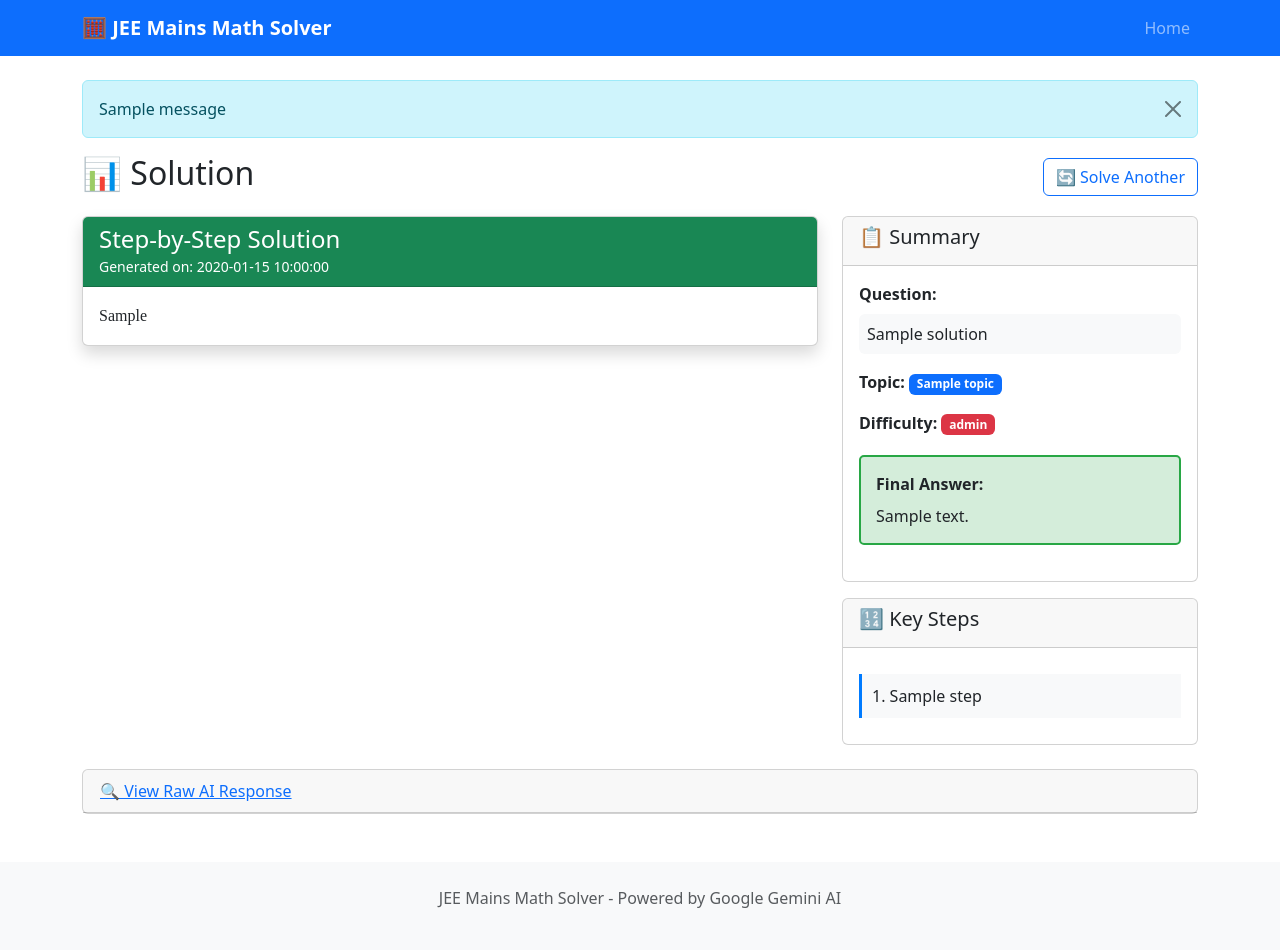
After one commit to bhaumikmango/JEE-Main-Maths-Solver, a Python web app: template templates/solution.html in a window 1280 px wide. The commit adds this page. Run offline with Jinja, Linux system fonts and the light colour scheme; the template is opened without the code that fills it: most values are stand-ins (such as "Sample title", 1, 10 or a date in 2020); one stand-in notice (Sample message) is shown; some libraries are stand-ins or nearby versions.

Commit message:
Add files via upload

```diff
--- /dev/null
+++ b/templates/base.html
@@ -0,0 +1,81 @@
+<!-- templates/base.html -->
+<!DOCTYPE html>
+<html lang="en">
+<head>
+    <meta charset="UTF-8">
+    <meta name="viewport" content="width=device-width, initial-scale=1.0">
+    <title>{% block title %}JEE Mains Math Solver{% endblock %}</title>
+    <link href="https://cdnjs.cloudflare.com/ajax/libs/bootstrap/5.3.0/css/bootstrap.min.css" rel="stylesheet">
+    <link href="https://cdnjs.cloudflare.com/ajax/libs/highlight.js/11.9.0/styles/default.min.css" rel="stylesheet">
+    <link rel="stylesheet" href="https://cdnjs.cloudflare.com/ajax/libs/katex/0.16.8/katex.min.css">
+    <style>
+        .math-container {
+            font-family: 'Times New Roman', serif;
+            line-height: 1.6;
+        }
+        .solution-step {
+            margin: 10px 0;
+            padding: 10px;
+            border-left: 3px solid #007bff;
+            background-color: #f8f9fa;
+        }
+        .final-answer {
+            background-color: #d4edda;
+            border: 2px solid #28a745;
+            border-radius: 5px;
+            padding: 15px;
+            margin: 20px 0;
+        }
+        .navbar-brand {
+            font-weight: bold;
+        }
+        .question-input {
+            min-height: 100px;
+        }
+        .loading {
+            display: none;
+        }
+    </style>
+</head>
+<body>
+    <nav class="navbar navbar-expand-lg navbar-dark bg-primary">
+        <div class="container">
+            <a class="navbar-brand" href="{{ url_for('index') }}">🧮 JEE Mains Math Solver</a>
+            <div class="navbar-nav ms-auto">
+                <a class="nav-link" href="{{ url_for('index') }}">Home</a>
+            </div>
+        </div>
+    </nav>
+
+    <main class="container mt-4">
+        {% with messages = get_flashed_messages(with_categories=true) %}
+            {% if messages %}
+                <div class="row">
+                    <div class="col-12">
+                        {% for category, message in messages %}
+                            <div class="alert alert-{{ 'danger' if category == 'error' else 'info' }} alert-dismissible fade show" role="alert">
+                                {{ message }}
+                                <button type="button" class="btn-close" data-bs-dismiss="alert"></button>
+                            </div>
+                        {% endfor %}
+                    </div>
+                </div>
+            {% endif %}
+        {% endwith %}
+
+        {% block content %}{% endblock %}
+    </main>
+
+    <footer class="bg-light mt-5 py-4">
+        <div class="container text-center">
+            <p class="text-muted">JEE Mains Math Solver - Powered by Google Gemini AI</p>
+        </div>
+    </footer>
+
+    <script src="https://cdnjs.cloudflare.com/ajax/libs/bootstrap/5.3.0/js/bootstrap.bundle.min.js"></script>
+    <script src="https://cdnjs.cloudflare.com/ajax/libs/highlight.js/11.9.0/highlight.min.js"></script>
+    <script src="https://cdnjs.cloudflare.com/ajax/libs/katex/0.16.8/katex.min.js"></script>
+    <script>hljs.highlightAll();</script>
+    {% block scripts %}{% endblock %}
+</body>
+</html>
--- /dev/null
+++ b/templates/solution.html
@@ -0,0 +1,101 @@
+<!-- templates/solution.html -->
+{% extends "base.html" %}
+
+{% block title %}Solution - JEE Mains Math Solver{% endblock %}
+
+{% block content %}
+<div class="row">
+    <div class="col-12">
+        <div class="d-flex justify-content-between align-items-center mb-3">
+            <h2>📊 Solution</h2>
+            <div>
+                <a href="{{ url_for('index') }}" class="btn btn-outline-primary">🔄 Solve Another</a>
+            </div>
+        </div>
+    </div>
+</div>
+
+<div class="row">
+    <div class="col-lg-8">
+        <div class="card shadow">
+            <div class="card-header bg-success text-white">
+                <h4 class="mb-0">Step-by-Step Solution</h4>
+                <small>Generated on: {{ timestamp }}</small>
+            </div>
+            <div class="card-body math-container">
+                {{ raw_response_html|safe }}
+            </div>
+        </div>
+    </div>
+
+    <div class="col-lg-4">
+        <!-- Solution Summary -->
+        <div class="card">
+            <div class="card-header">
+                <h5>📋 Summary</h5>
+            </div>
+            <div class="card-body">
+                <div class="mb-3">
+                    <strong>Question:</strong>
+                    <p class="mt-2 p-2 bg-light rounded">{{ solution.question }}</p>
+                </div>
+
+                {% if solution.topic %}
+                <div class="mb-3">
+                    <strong>Topic:</strong>
+                    <span class="badge bg-primary">{{ solution.topic }}</span>
+                </div>
+                {% endif %}
+
+                {% if solution.difficulty_level %}
+                <div class="mb-3">
+                    <strong>Difficulty:</strong>
+                    <span class="badge {% if solution.difficulty_level == 'Easy' %}bg-success{% elif solution.difficulty_level == 'Medium' %}bg-warning{% else %}bg-danger{% endif %}">
+                        {{ solution.difficulty_level }}
+                    </span>
+                </div>
+                {% endif %}
+
+                <div class="final-answer">
+                    <strong>Final Answer:</strong>
+                    <div class="mt-2">{{ solution.final_answer }}</div>
+                </div>
+            </div>
+        </div>
+
+        <!-- Key Steps -->
+        {% if solution.solution_steps %}
+        <div class="card mt-3">
+            <div class="card-header">
+                <h5>🔢 Key Steps</h5>
+            </div>
+            <div class="card-body">
+                {% for step in solution.solution_steps[:3] %}
+                    <div class="solution-step">
+                        {{ loop.index }}. {{ step[:100] }}{% if step|length > 100 %}...{% endif %}
+                    </div>
+                {% endfor %}
+            </div>
+        </div>
+        {% endif %}
+    </div>
+</div>
+
+<!-- Raw Response Toggle -->
+<div class="row mt-4">
+    <div class="col-12">
+        <div class="card">
+            <div class="card-header">
+                <button class="btn btn-link p-0" type="button" data-bs-toggle="collapse" data-bs-target="#rawResponse">
+                    🔍 View Raw AI Response
+                </button>
+            </div>
+            <div class="collapse" id="rawResponse">
+                <div class="card-body">
+                    <pre class="bg-light p-3 rounded"><code>{{ solution.dict() | tojson(indent=2) }}</code></pre>
+                </div>
+            </div>
+        </div>
+    </div>
+</div>
+{% endblock %}
```
Also changed, not shown: templates/error.html (added, +20 -0 lines), templates/index.html (line endings or trailing spaces).
